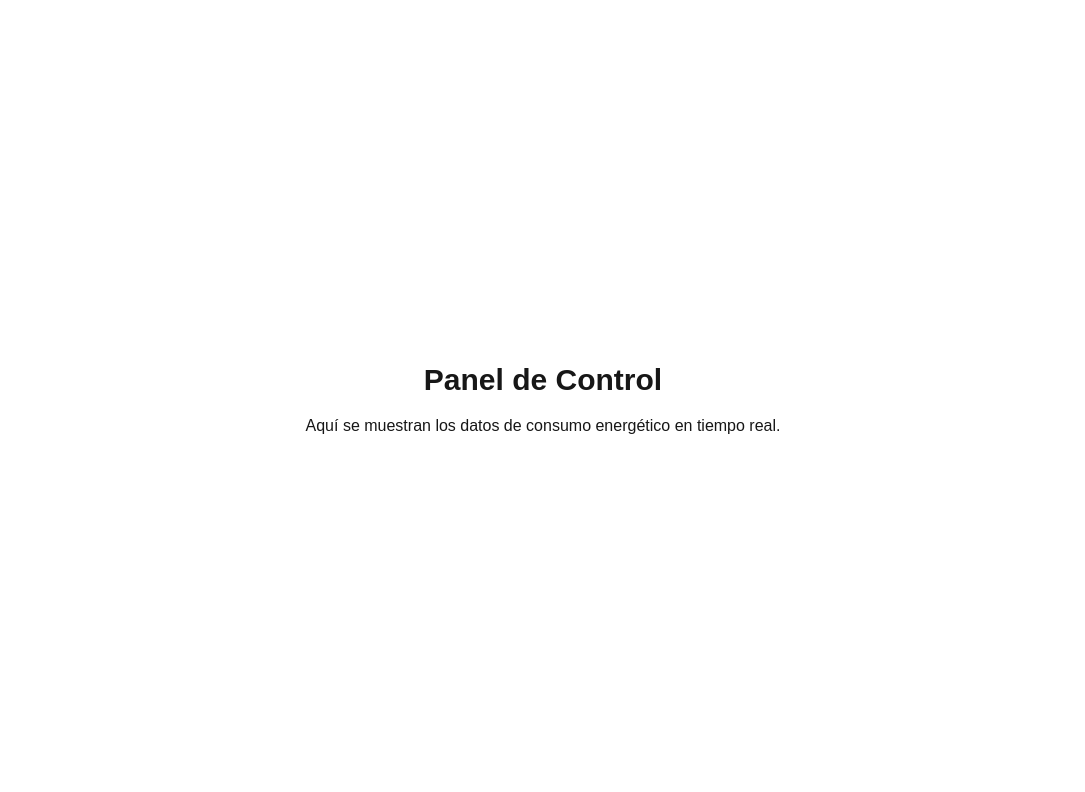
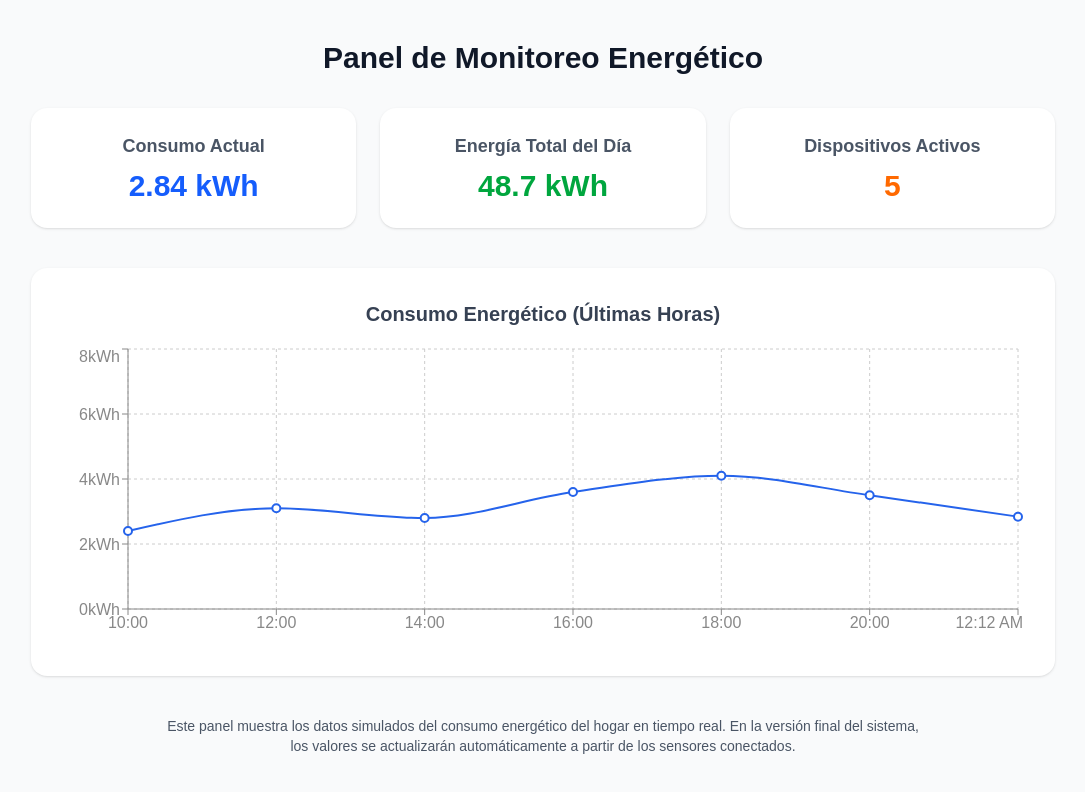
Before and after one commit to edifarfanumg/Sistema-Consumo, a Next.js app: page /dashboard in a window 1280 px wide. Shown: the top 792 px of the page, without its empty margins (97-1182 px from the left). Built offline with nearby package versions, Linux system fonts and the light colour scheme.

Commit message:
modificaciones a dashboard y dispositivos

```diff
--- a/src/app/aprendizaje/page.tsx
+++ b/src/app/aprendizaje/page.tsx
@@ -11,7 +11,7 @@ export default function AprendizajePage() {
     {
       titulo: "Monitoreo inteligente en tiempo real",
       descripcion: "Descubre cómo los sensores y medidores inteligentes ayudan a optimizar el uso de energía.",
-      imagen: "/learn2.jpg",
+      imagen: "/learn2.png",
       enlace: "#",
     },
     {
--- a/src/app/dashboard/page.tsx
+++ b/src/app/dashboard/page.tsx
@@ -1,8 +1,87 @@
+"use client";
+import { useState, useEffect } from "react";
+import { LineChart, Line, XAxis, YAxis, Tooltip, ResponsiveContainer, CartesianGrid } from "recharts";
+
 export default function DashboardPage() {
+  const [data, setData] = useState([
+    { hora: "08:00", consumo: 1.2 },
+    { hora: "10:00", consumo: 2.4 },
+    { hora: "12:00", consumo: 3.1 },
+    { hora: "14:00", consumo: 2.8 },
+    { hora: "16:00", consumo: 3.6 },
+    { hora: "18:00", consumo: 4.1 },
+    { hora: "20:00", consumo: 3.5 },
+  ]);
+
+  const [valores, setValores] = useState({
+    consumoActual: 3.5,
+    energiaTotal: 48.7,
+    dispositivosActivos: 5,
+  });
+
+  // Simulación de actualización de consumo en tiempo real
+  useEffect(() => {
+    const intervalo = setInterval(() => {
+      const nuevoConsumo = (Math.random() * 2 + 2).toFixed(2);
+      setValores((prev) => ({
+        ...prev,
+        consumoActual: parseFloat(nuevoConsumo),
+      }));
+
+      setData((prev) => [
+        ...prev.slice(1),
+        { hora: new Date().toLocaleTimeString([], { hour: "2-digit", minute: "2-digit" }), consumo: parseFloat(nuevoConsumo) },
+      ]);
+    }, 4000);
+
+    return () => clearInterval(intervalo);
+  }, []);
+
   return (
-    <div className="min-h-screen flex flex-col items-center justify-center">
-      <h1 className="text-3xl font-bold mb-4">Panel de Control</h1>
-      <p>Aquí se muestran los datos de consumo energético en tiempo real.</p>
+    <div className="min-h-screen flex flex-col items-center p-10 bg-gray-50 dark:bg-gray-900 text-gray-900 dark:text-white">
+      <h1 className="text-3xl font-bold mb-8 text-center">Panel de Monitoreo Energético</h1>
+
+      {/* Tarjetas de resumen */}
+      <div className="grid grid-cols-1 sm:grid-cols-3 gap-6 mb-10 w-full max-w-5xl">
+        <div className="bg-white dark:bg-gray-800 rounded-2xl shadow p-6 text-center">
+          <h3 className="text-lg font-semibold mb-2 text-gray-600 dark:text-gray-300">Consumo Actual</h3>
+          <p className="text-3xl font-bold text-blue-600">{valores.consumoActual.toFixed(2)} kWh</p>
+        </div>
+
+        <div className="bg-white dark:bg-gray-800 rounded-2xl shadow p-6 text-center">
+          <h3 className="text-lg font-semibold mb-2 text-gray-600 dark:text-gray-300">Energía Total del Día</h3>
+          <p className="text-3xl font-bold text-green-600">{valores.energiaTotal.toFixed(1)} kWh</p>
+        </div>
+
+        <div className="bg-white dark:bg-gray-800 rounded-2xl shadow p-6 text-center">
+          <h3 className="text-lg font-semibold mb-2 text-gray-600 dark:text-gray-300">Dispositivos Activos</h3>
+          <p className="text-3xl font-bold text-orange-500">{valores.dispositivosActivos}</p>
+        </div>
+      </div>
+
+      {/* Gráfico de consumo */}
+      <div className="w-full max-w-5xl bg-white dark:bg-gray-800 p-8 rounded-2xl shadow">
+        <h2 className="text-xl font-semibold mb-4 text-center text-gray-700 dark:text-gray-200">
+          Consumo Energético (Últimas Horas)
+        </h2>
+        <ResponsiveContainer width="100%" height={300}>
+          <LineChart data={data}>
+            <CartesianGrid strokeDasharray="3 3" stroke="#ccc" />
+            <XAxis dataKey="hora" stroke="#888" />
+            <YAxis unit="kWh" stroke="#888" />
+            <Tooltip />
+            <Line type="monotone" dataKey="consumo" stroke="#2563eb" strokeWidth={2} dot={{ r: 4 }} />
+          </LineChart>
+        </ResponsiveContainer>
+      </div>
+
+      {/* Información complementaria */}
+      <div className="mt-10 text-sm text-gray-600 dark:text-gray-400 text-center max-w-3xl">
+        <p>
+          Este panel muestra los datos simulados del consumo energético del hogar en tiempo real.
+          En la versión final del sistema, los valores se actualizarán automáticamente a partir de los sensores conectados.
+        </p>
+      </div>
     </div>
   );
 }
--- a/src/app/dispositivos/page.tsx
+++ b/src/app/dispositivos/page.tsx
@@ -1,8 +1,153 @@
+"use client";
+import { useState } from "react";
+
 export default function DispositivosPage() {
+  const [dispositivos, setDispositivos] = useState([
+    { id: 1, nombre: "Refrigerador", consumo: 1.2, estado: "Activo" },
+    { id: 2, nombre: "Televisor", consumo: 0.3, estado: "Activo" },
+    { id: 3, nombre: "Computadora", consumo: 0.8, estado: "Inactivo" },
+  ]);
+
+  const [nuevoDispositivo, setNuevoDispositivo] = useState({
+    nombre: "",
+    consumo: "",
+    estado: "Activo",
+  });
+
+  const [mostrarModal, setMostrarModal] = useState(false);
+
+  const agregarDispositivo = () => {
+    if (!nuevoDispositivo.nombre || !nuevoDispositivo.consumo) return;
+
+    const nuevo = {
+      id: dispositivos.length + 1,
+      ...nuevoDispositivo,
+      consumo: parseFloat(nuevoDispositivo.consumo),
+    };
+
+    setDispositivos([...dispositivos, nuevo]);
+    setNuevoDispositivo({ nombre: "", consumo: "", estado: "Activo" });
+    setMostrarModal(false);
+  };
+
+  const eliminarDispositivo = (id: number) => {
+    setDispositivos(dispositivos.filter((d) => d.id !== id));
+  };
+
   return (
-    <div className="min-h-screen flex flex-col items-center justify-center">
-      <h1 className="text-3xl font-bold mb-4">Gestión de Dispositivos</h1>
-      <p>Agrega, edita o elimina tus dispositivos conectados.</p>
+    <div className="min-h-screen flex flex-col items-center p-10 bg-gray-50 dark:bg-gray-900 text-gray-900 dark:text-white">
+      <h1 className="text-3xl font-bold mb-8 text-center">Gestión de Dispositivos</h1>
+
+      {/* Botón para agregar */}
+      <button
+        onClick={() => setMostrarModal(true)}
+        className="mb-8 px-5 py-2 bg-blue-600 hover:bg-blue-700 text-white rounded-lg shadow transition"
+      >
+        + Agregar dispositivo
+      </button>
+
+      {/* Tabla de dispositivos */}
+      <div className="w-full max-w-4xl overflow-x-auto bg-white dark:bg-gray-800 rounded-2xl shadow">
+        <table className="w-full text-left border-collapse">
+          <thead>
+            <tr className="bg-gray-100 dark:bg-gray-700">
+              <th className="p-4 font-semibold">ID</th>
+              <th className="p-4 font-semibold">Nombre</th>
+              <th className="p-4 font-semibold">Consumo (kWh)</th>
+              <th className="p-4 font-semibold">Estado</th>
+              <th className="p-4 font-semibold text-center">Acciones</th>
+            </tr>
+          </thead>
+          <tbody>
+            {dispositivos.map((d) => (
+              <tr
+                key={d.id}
+                className="border-b border-gray-200 dark:border-gray-700 hover:bg-gray-100 dark:hover:bg-gray-700 transition"
+              >
+                <td className="p-4">{d.id}</td>
+                <td className="p-4">{d.nombre}</td>
+                <td className="p-4">{d.consumo}</td>
+                <td
+                  className={`p-4 font-semibold ${
+                    d.estado === "Activo" ? "text-green-600" : "text-red-500"
+                  }`}
+                >
+                  {d.estado}
+                </td>
+                <td className="p-4 text-center">
+                  <button
+                    onClick={() => eliminarDispositivo(d.id)}
+                    className="px-3 py-1 text-sm bg-red-600 text-white rounded-lg hover:bg-red-700 transition"
+                  >
+                    Eliminar
+                  </button>
+                </td>
+              </tr>
+            ))}
+          </tbody>
+        </table>
+      </div>
+
+      {/* Modal para agregar dispositivo */}
+      {mostrarModal && (
+        <div className="fixed inset-0 flex items-center justify-center bg-black bg-opacity-60 z-50">
+          <div className="bg-white dark:bg-gray-800 rounded-2xl p-6 w-full max-w-md shadow-lg">
+            <h2 className="text-xl font-semibold mb-4 text-center">Agregar nuevo dispositivo</h2>
+
+            <div className="flex flex-col gap-4">
+              <input
+                type="text"
+                placeholder="Nombre del dispositivo"
+                value={nuevoDispositivo.nombre}
+                onChange={(e) =>
+                  setNuevoDispositivo({ ...nuevoDispositivo, nombre: e.target.value })
+                }
+                className="p-2 rounded-lg border dark:border-gray-700 dark:bg-gray-900"
+              />
+
+              <input
+                type="number"
+                placeholder="Consumo (kWh)"
+                value={nuevoDispositivo.consumo}
+                onChange={(e) =>
+                  setNuevoDispositivo({ ...nuevoDispositivo, consumo: e.target.value })
+                }
+                className="p-2 rounded-lg border dark:border-gray-700 dark:bg-gray-900"
+              />
+
+              <select
+                value={nuevoDispositivo.estado}
+                onChange={(e) =>
+                  setNuevoDispositivo({ ...nuevoDispositivo, estado: e.target.value })
+                }
+                className="p-2 rounded-lg border dark:border-gray-700 dark:bg-gray-900"
+              >
+                <option value="Activo">Activo</option>
+                <option value="Inactivo">Inactivo</option>
+              </select>
+
+              <div className="flex justify-between mt-4">
+                <button
+                  onClick={() => setMostrarModal(false)}
+                  className="px-4 py-2 bg-gray-500 hover:bg-gray-600 text-white rounded-lg"
+                >
+                  Cancelar
+                </button>
+                <button
+                  onClick={agregarDispositivo}
+                  className="px-4 py-2 bg-blue-600 hover:bg-blue-700 text-white rounded-lg"
+                >
+                  Guardar
+                </button>
+              </div>
+            </div>
+          </div>
+        </div>
+      )}
+
+      <footer className="mt-12 text-sm text-gray-500 text-center">
+        © {new Date().getFullYear()} Sistema de Monitoreo Energético - Jalpatagua, Jutiapa
+      </footer>
     </div>
   );
 }
```
Also changed, not shown: package.json (+6 -5 lines), 1 other file (tests, documents, lock files or other folders).
